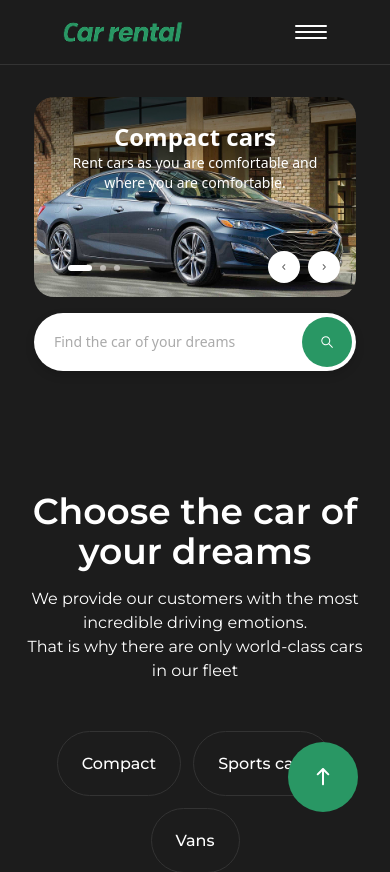
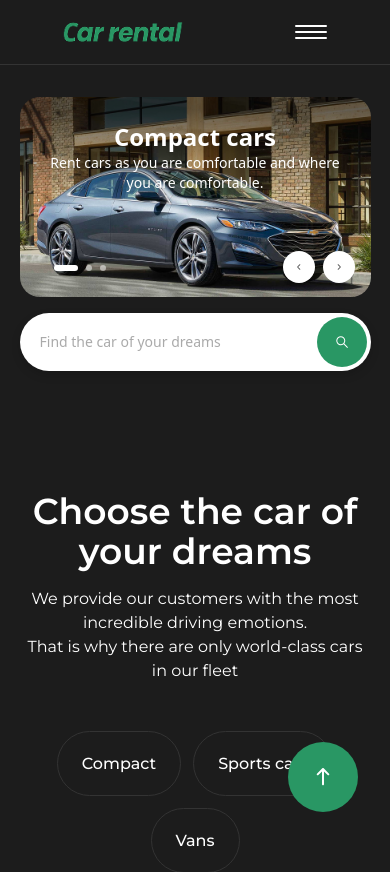
Before and after one commit to Azamat493/5-oy-5-dars, a React (Vite) app: page / in a window 390 px wide. Shown: the top 872 px of the page. Built offline with nearby package versions, Linux system fonts and the light colour scheme.

Commit message:
Описание изменений

```diff
--- a/src/components/Showcase.jsx
+++ b/src/components/Showcase.jsx
@@ -16,7 +16,7 @@ const Showcase = () => {
   };
 
   return (
-    <section className="bg-[#1c1c1c] py-8 px-4 sm:py-12 sm:px-6">
+    <section className="bg-[#1c1c1c] py-8 px-0 sm:py-12 sm:px-6">
       <div className="max-w-[1200px] mx-auto w-[90%] relative">
         <div
           className="relative h-[200px] smm:h-[300px] lg:h-[500px] rounded-[20px] bg-cover bg-center transition-all duration-500"
```
